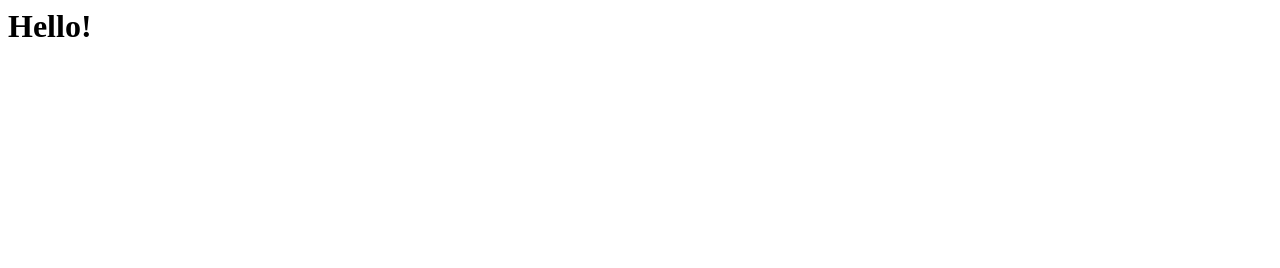
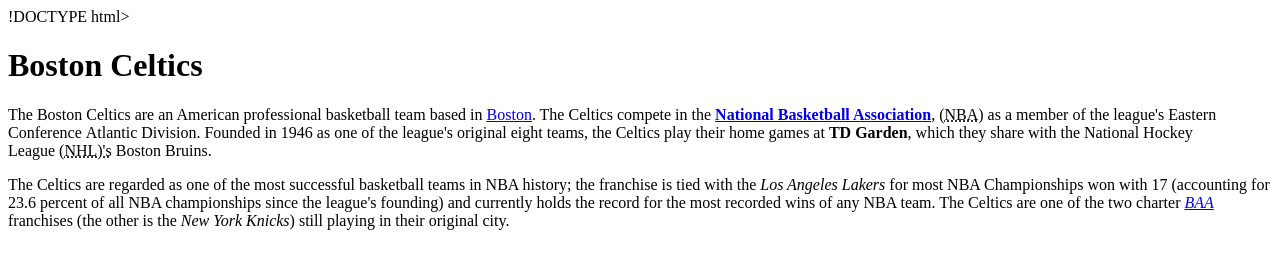
Before and after one commit to Micah-L-Allen/boston-celtics-project, a plain HTML site: page index.html in a window 1280 px wide. Drawn offline with Linux system fonts and the light colour scheme.

Commit message:
Update index.html

```diff
--- a/index.html
+++ b/index.html
@@ -1 +1,15 @@
-<h1>Hello!</h1>
+!DOCTYPE html>
+<html>
+    <head>
+        <h1>Boston Celtics</h1>
+    </head>
+    <body>
+        <p>
+            The Boston Celtics are an American professional basketball team based in <a href= "https://en.wikipedia.org/wiki/Boston">Boston</a>. The Celtics compete             in the <a href="https://en.wikipedia.org/wiki/National_Basketball_Association"><b>National Basketball Association</b></a>, <abbr title="National                     Basketball Association">(NBA)</abbr> as a member of the league's Eastern Conference Atlantic Division. Founded in 1946 as one of the league's original               eight teams, the Celtics play their home games at <b>TD Garden</b>, which they share with the National Hockey League <abbr title="National Hockey                   League">(NHL)'s</abbr> Boston Bruins.
+        </p>
+
+        <p>
+            The Celtics are regarded as one of the most successful basketball teams in NBA history; the franchise is tied with the <i>Los Angeles Lakers</i> for                 most NBA Championships won with 17 (accounting for 23.6 percent of all NBA championships since the league's founding) and currently holds the record for             the most recorded wins of any NBA team. The Celtics are one of the two charter <a 																				href="https://en.wikipedia.org/wiki/Basketball_Association_of_America"><i>BAA</i></a> franchises (the other is the <i>New York Knicks</i>) still 				playing in their original city.
+        </p>
+    </body>
+</html>
```
